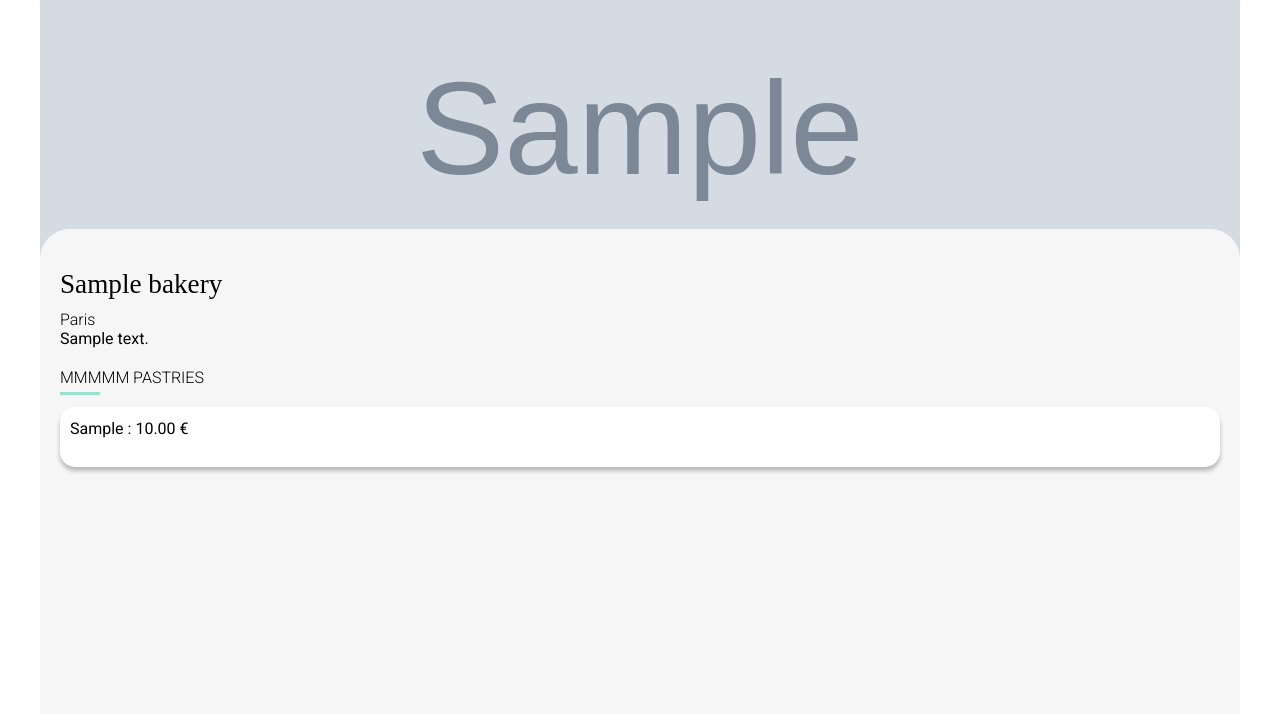
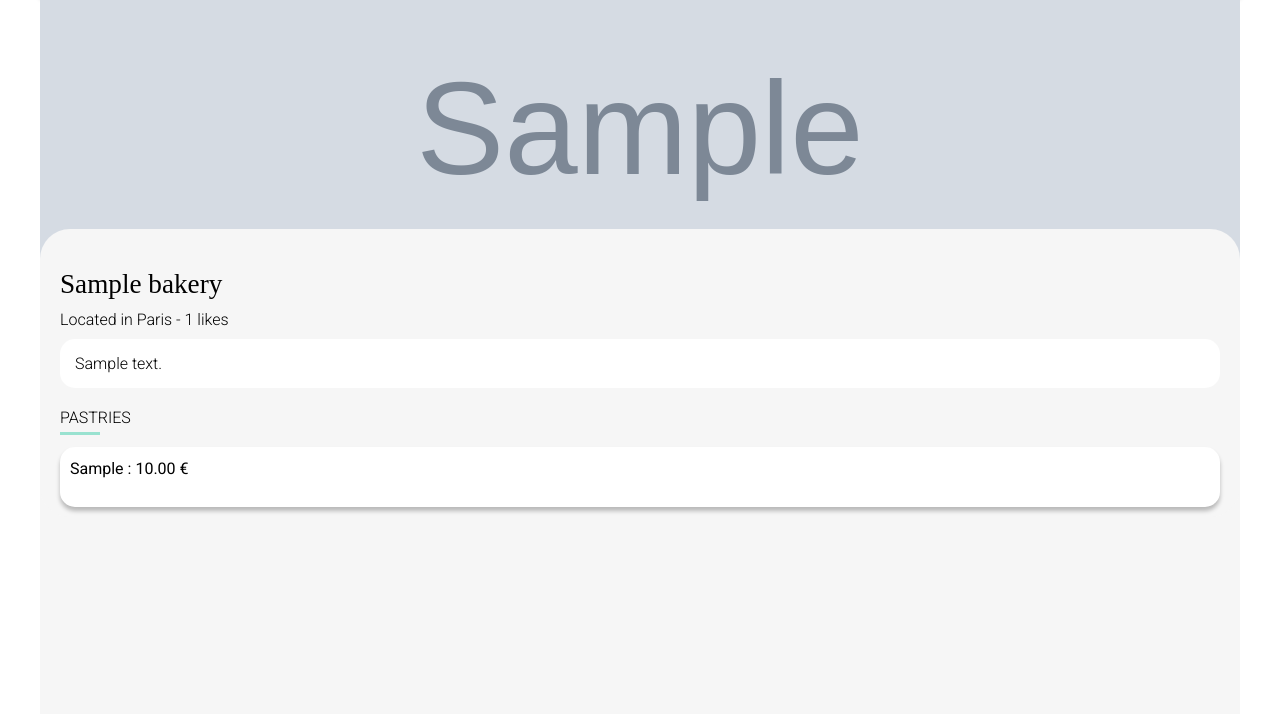
Before and after one commit to mathieuc22/capstone, a Django app: page /bakeries/1 in a window 1280 px wide. Shown: the part 86-800 px from the top of the page. Run offline with Django 3.2, Linux system fonts and the light colour scheme; tables that the repository leaves empty hold one stand-in row (values such as "Sample post"); grey boxes marked "Sample" are stand-in pictures; some libraries are stand-ins or nearby versions; some web fonts are replaced.

Commit message:
adding some style on the bakery description

```diff
--- a/capstone/boulange/sass/pages/_restaurant.scss
+++ b/capstone/boulange/sass/pages/_restaurant.scss
@@ -43,8 +43,14 @@
       transform: scale(0.7);
     }
   }
-  &__city {
+  &__info {
     font-weight: 300;
+  }
+  &__description {
+    background: white;
+    padding: 15px;
+    border-radius: 15px;
+    margin: 10px 0;
   }
   &__owner {
     background: white;
--- a/capstone/boulange/static/boulange/style.css
+++ b/capstone/boulange/static/boulange/style.css
@@ -917,8 +917,15 @@ footer a {
           transform: scale(0.7);
 }
 
-.menu__city {
+.menu__info {
   font-weight: 300;
+}
+
+.menu__description {
+  background: white;
+  padding: 15px;
+  border-radius: 15px;
+  margin: 10px 0;
 }
 
 .menu__owner {
--- a/capstone/boulange/templates/boulange/bakery.html
+++ b/capstone/boulange/templates/boulange/bakery.html
@@ -8,7 +8,6 @@
     <div class="menu">
         <div class="menu__restaurant">
             <h1 class="menu__title">{{ bakery.name }}</h1>
-
             <!-- Like for user -->
             {% if user.is_authenticated %}
             <div class="menu__like" id="like-bakery">
@@ -17,13 +16,12 @@
                 {% else %}
                 <i class="far fa-heart card__like-btn"></i>
                 {% endif %}
-                <span id="like">{{ bakery.number_of_likes }}</span>
             </div>
             {% endif %}
 
         </div>
         <div class="menu__info">
-            <div class="menu__city">{{ bakery.city }}</div>
+            <div class="menu__city">Located in {{ bakery.city }} - <span id="like">{{ bakery.number_of_likes }}</span> likes</div>
             <div class="menu__description">{{ bakery.description }}</div>
         </div>
         {% if request.user == bakery.creator %}
@@ -51,7 +49,7 @@
         </details>
         {% endif %}
         <div class="menu__column">
-            <h2>mmmmm pastries</h2>
+            <h2>Pastries</h2>
             <ul id="pastry-list" class="dishes-list">
                 {% for pastry in bakery.pastries.all %}
                 <li class="dishes-list__item">
```
Also changed, not shown: 1 other file.
